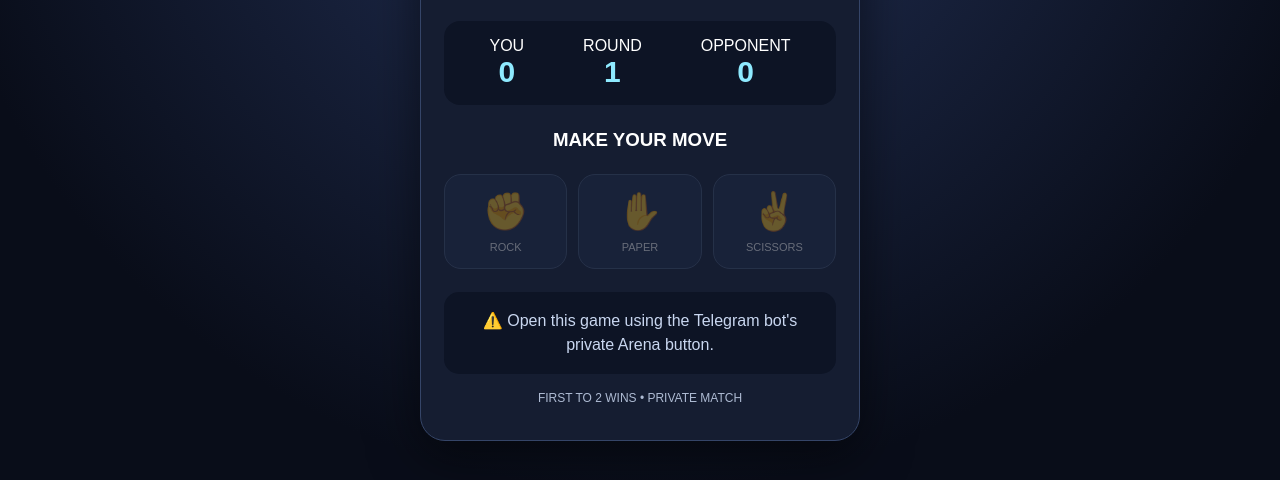
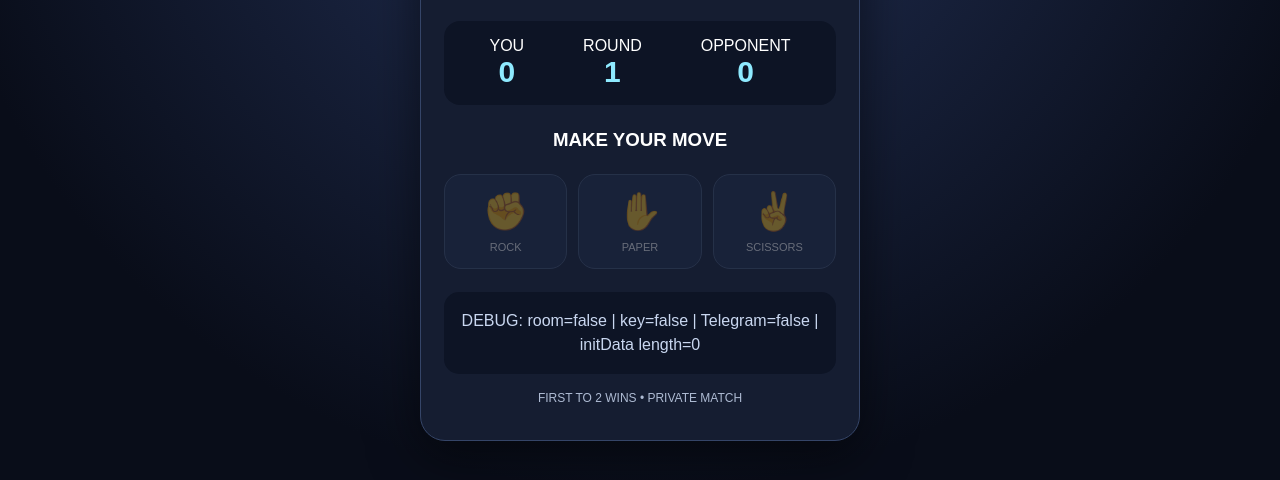
Before and after one commit to ashishk3709-svg/xo-group-bot, a plain HTML site: page rps_arena/index.html in a window 1280 px wide. Shown: the part 226-706 px from the top of the page. Drawn offline with Linux system fonts and the light colour scheme.

Commit message:
Add RPS Arena launch diagnostics

```diff
--- a/rps_arena/index.html
+++ b/rps_arena/index.html
@@ -49,7 +49,7 @@ const API="https://xo-token.fadehost.app";
 const params=new URLSearchParams(location.search);
 const room=params.get("room");
 const key=params.get("key");
-const initData=tg?.initData||"";
+const initData=tg?.initData||""; console.log("Telegram WebApp:",!!tg,"initData length:",initData.length,"platform:",tg?.platform);
 let locked=false,finished=false,busy=false;
 
 const $=id=>document.getElementById(id);
@@ -92,7 +92,7 @@ function renderHistory(items){
 }
 async function refresh(){
  if(!room||!key||!initData){
-  $("status").textContent="⚠️ Open this game using the Telegram bot's private Arena button.";
+  $("status").textContent="DEBUG: room="+!!room+" | key="+!!key+" | Telegram="+!!tg+" | initData length="+initData.length;
   buttonsDisabled(true);return;
  }
  try{
```
